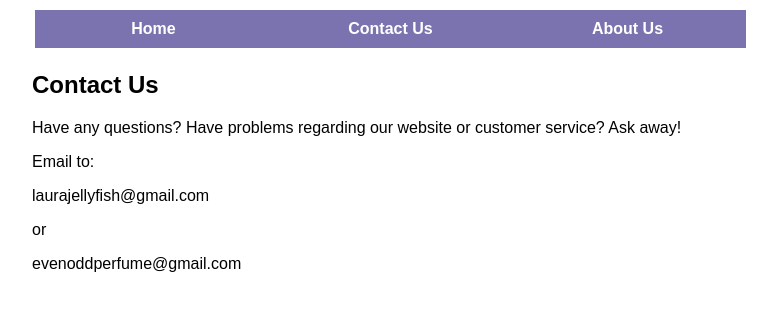
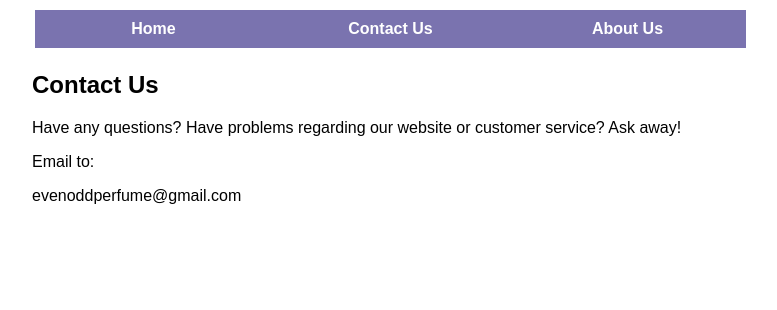
Before and after one commit to EvenOddPerfume/1, a plain HTML site: page ContactUs.html in a window 1280 px wide. Shown: the part 172-482 px from the top of the page, without its empty margins (18-795 px from the left). Drawn offline with Linux system fonts and the light colour scheme.

Commit message:
Update ContactUs.html

```diff
--- a/ContactUs.html
+++ b/ContactUs.html
@@ -30,8 +30,6 @@
 
     <p>Email to:</p>
 
-    <p>laurajellyfish@gmail.com</p>
-    <p>or</p>
     <p>evenoddperfume@gmail.com</p>
 
 
```
